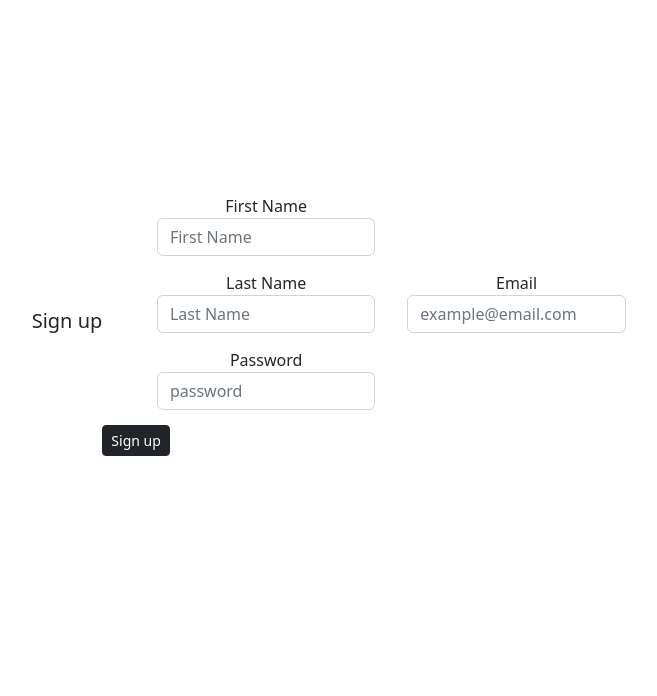
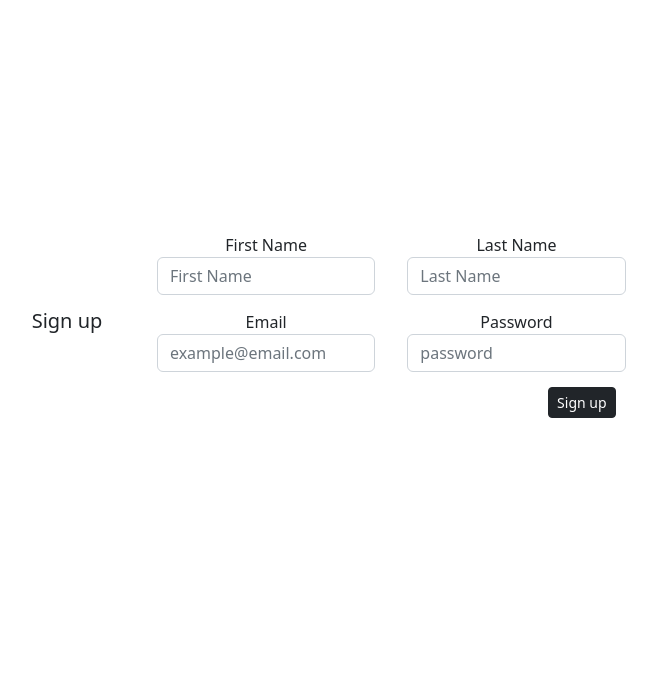
Before and after one commit to eoghano4321/IndustryPlacementManagementSystem, a Flask app: page /login_View in a window 1280 px wide. Shown: the part 131-827 px from the top of the page, without its empty margins (300-957 px from the left). Run offline with Flask 2, Linux system fonts and the light colour scheme.

Commit message:
Fixed signup page formatting

```diff
--- a/templates/login.html
+++ b/templates/login.html
@@ -36,17 +36,6 @@
                           style="box-shadow: none"
                         />
                       </div>
-                    </div>
-                    <div
-                      class="form-row"
-                      style="
-                        display: flex;
-                        gap: 2rem;
-                        margin-left: 10%;
-                        margin-right: 10%;
-                        margin-bottom: 15px;
-                      "
-                    >
                       <div class="form-group col-md-6">
                         <label for="lname">Last Name</label>
                         <input
@@ -55,17 +44,6 @@
                           id="lname"
                           name="lname"
                           placeholder="Last Name"
-                          style="box-shadow: none"
-                        />
-                      </div>
-                      <div class="form-group col-md-6">
-                        <label for="email">Email</label>
-                        <input
-                          type="email"
-                          class="form-control"
-                          id="email"
-                          name="email"
-                          placeholder="example@email.com"
                           style="box-shadow: none"
                         />
                       </div>
@@ -80,6 +58,18 @@
                         margin-bottom: 15px;
                       "
                     >
+
+                      <div class="form-group col-md-6">
+                        <label for="email">Email</label>
+                        <input
+                          type="email"
+                          class="form-control"
+                          id="email"
+                          name="email"
+                          placeholder="example@email.com"
+                          style="box-shadow: none"
+                        />
+                      </div>
                       <div class="form-group col-md-6">
                         <label for="pswd">Password</label>
                         <input
@@ -91,55 +81,15 @@
                           style="box-shadow: none"
                         />
                       </div>
-                      <!-- <div class="form-group col-md-6">
-                        <label for="job_id">JOB_ID</label>
-                        <br />
-                        <select
-                          name="job_id"
-                          onchange="updateValue(this)"
-                          id="job_id"
-                          style="
-                            border-color: rgb(181, 178, 178);
-                            width: 310px;
-                            height: 37px;
-                            border-radius: 7px;
-                          "
-                        >
-                          {% for option in job_id %}
-                          <option value="{{ option }}">{{ option }}</option>
-                          {% endfor %}
-                        </select>
-                      </div> -->
                     </div>
-                    <!-- <div
-                      class="form-row"
-                      style="
-                        display: flex;
-                        gap: 2rem;
-                        margin-left: 10%;
-                        margin-right: 10%;
-                        margin-bottom: 15px;
-                      "
-                    >
-                      <div class="form-group col-md-6">
-                        <label for="date">Hire Date</label>
-                        <input
-                          type="date"
-                          class="form-control"
-                          id="date"
-                          name="date"
-                          placeholder="Hire Date"
-                          style="box-shadow: none"
-                        />
-                      </div>
-                    </div> -->
+
                     <div style="margin-right: 6%; margin-bottom: 10px">
                       <!-- <button type="submit" class="btn btn-default">Submit</button> -->
                       <button
                         type="submit"
                         class="btn btn-dark btn-sm"
                         data-dismiss="modal"
-                        style="float: left"
+                        style="float: right"
                       >
                         Sign up
                       </button>
```
